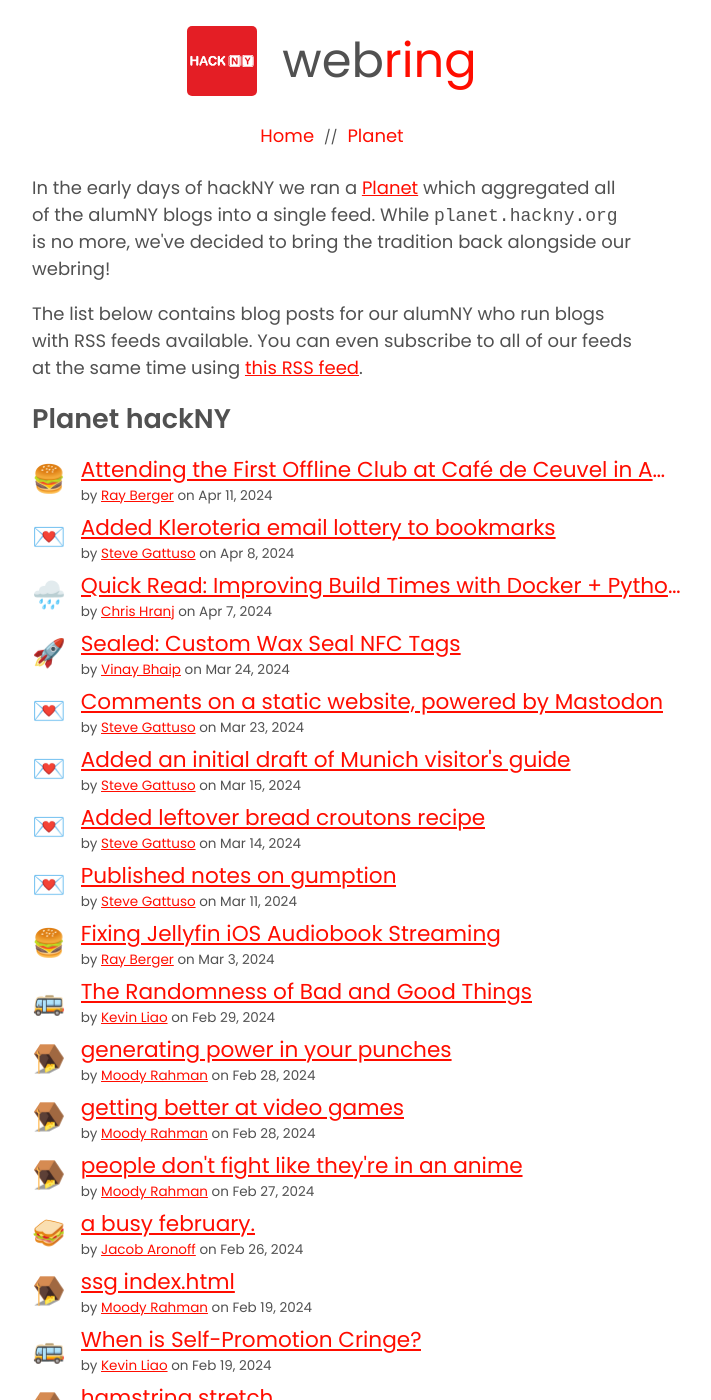
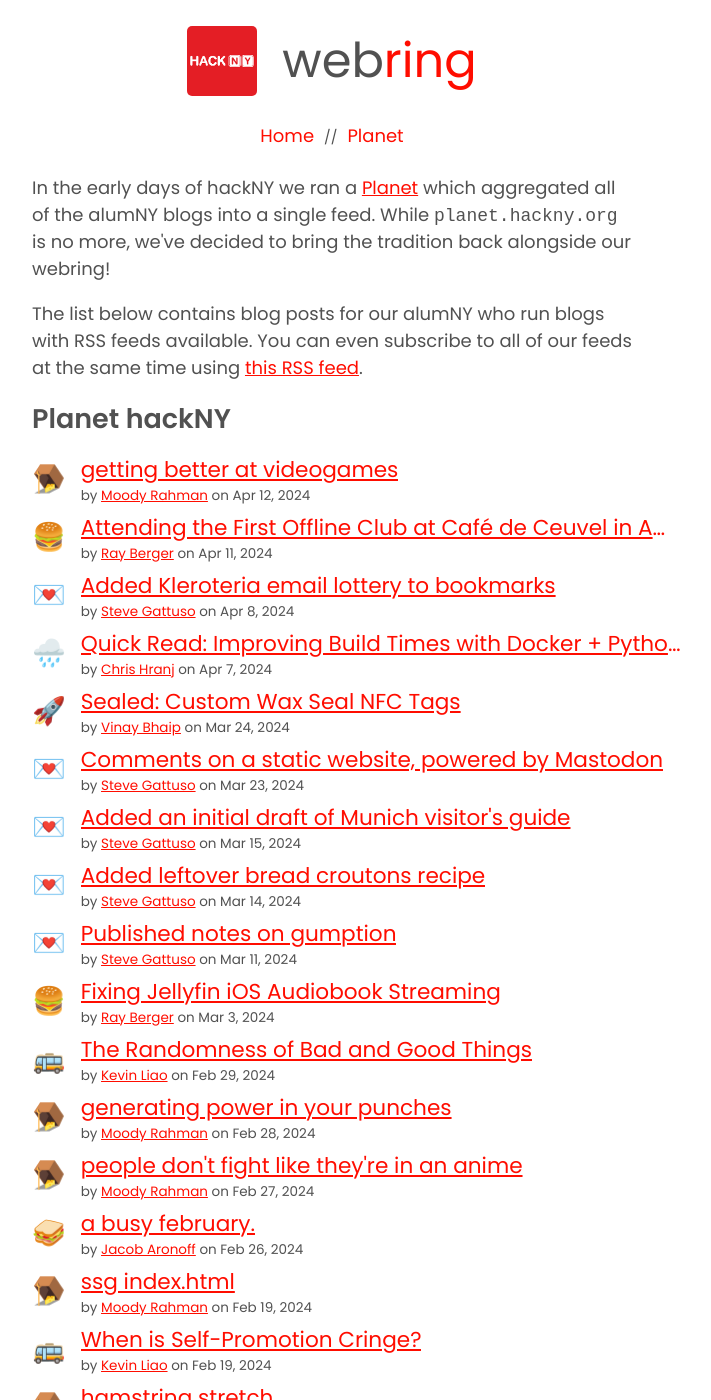
Before and after one commit to hackny/webring, a Jekyll site: the page built from planet.html, in a window 1280 px wide and 1400 px high. Shown: the whole window, without its empty margins (308-1019 px from the left). Built offline with Jekyll 4.4.1, drawn with Linux system fonts in a browser that asks for light colours.

Commit message:
Automated deploy

```diff
--- a/_data/planet.yaml
+++ b/_data/planet.yaml
@@ -811,7 +811,7 @@
     emoji: "\U0001F680"
   published_at: 2020-07-18 00:00
 - id: https://bleg.moodyrahman.com/better-at-games
-  title: getting better at video games
+  title: getting better at videogames
   url: https://bleg.moodyrahman.com/better-at-games
   fellow:
     name: Moody Rahman
@@ -821,7 +821,7 @@
     emoji: "\U0001FAA4"
     description: 'A quirky blog about what''s making moody''s head hurt: boxing, destiny
       2, and programming'
-  published_at: 2024-02-28 02:51
+  published_at: 2024-04-12 22:54
 - id: https://bleg.moodyrahman.com/no-anime
   title: people don't fight like they're in an anime
   url: https://bleg.moodyrahman.com/no-anime
```
